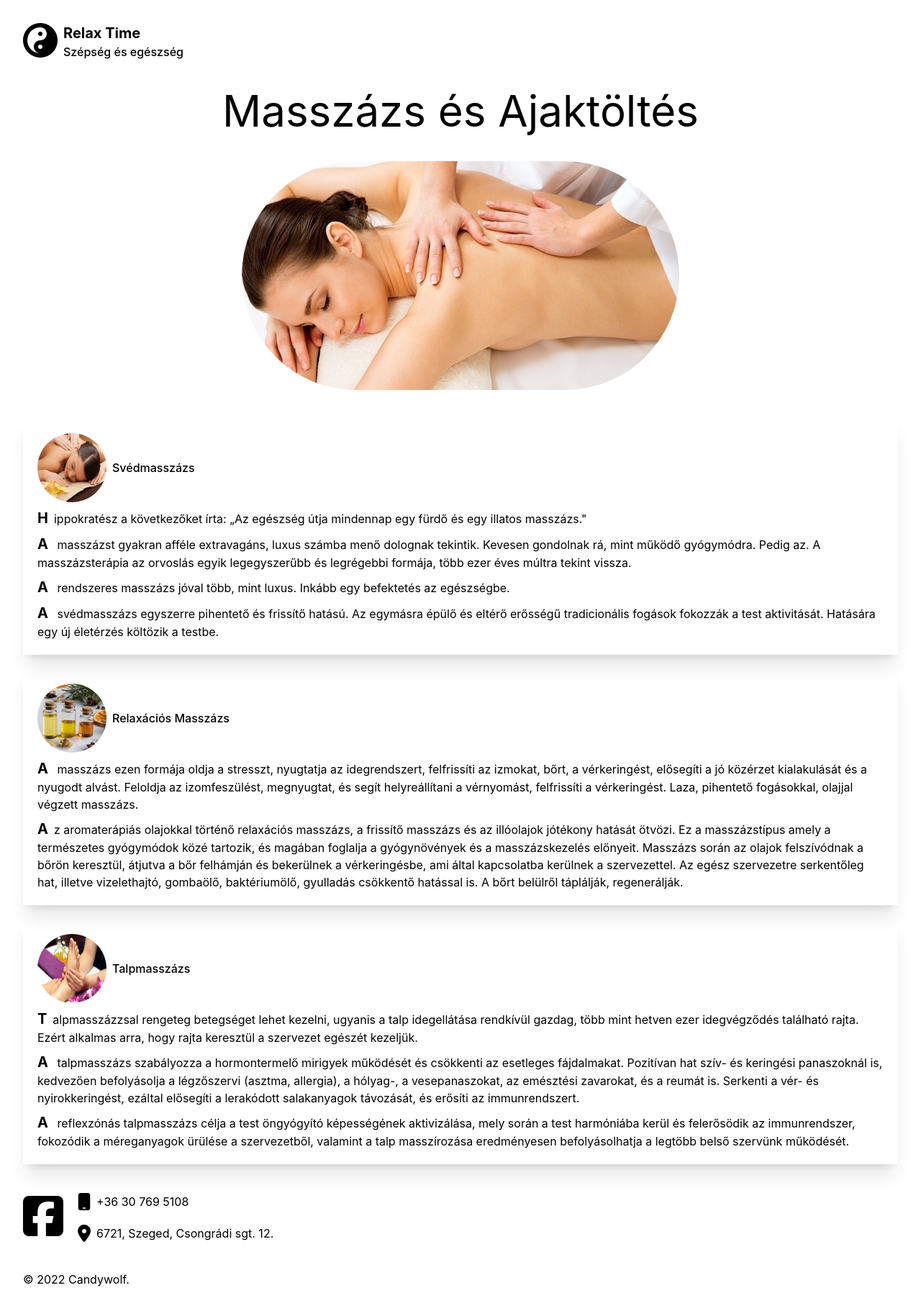
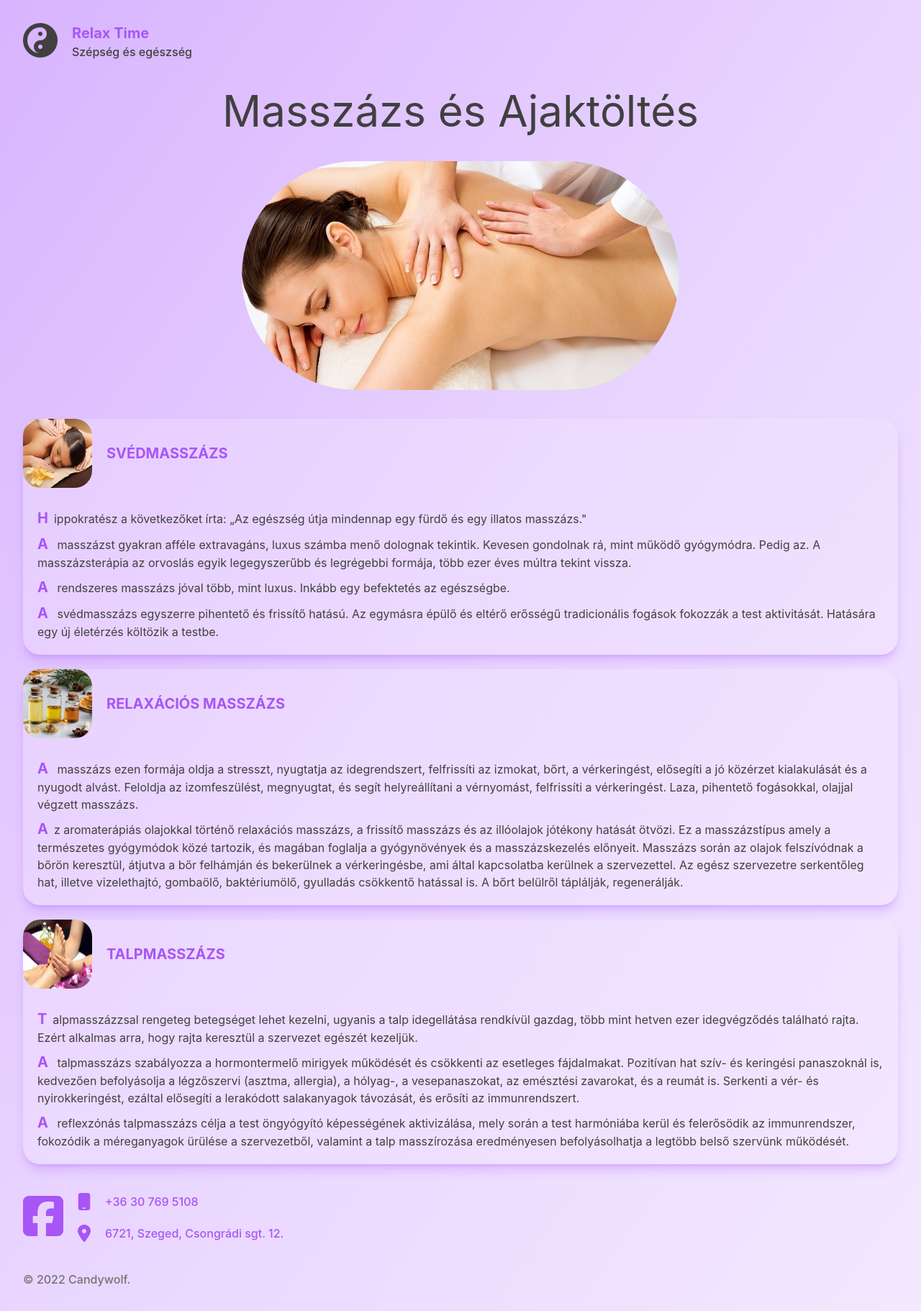
Before and after one commit to candywolf11/candywolf11.github.io, a React (Vite) app: page / in a window 1280 px wide. Shown: the whole page at 72% size. Built offline with nearby package versions, Linux system fonts and the light colour scheme.

Commit message:
style: light/dark purple theme

```diff
--- a/src/App.tsx
+++ b/src/App.tsx
@@ -10,7 +10,7 @@ export const App = () => {
   };
 
   return (
-    <div className="max-w-7xl p-8 m-auto">
+    <div className="m-auto max-w-7xl bg-gradient-to-br from-purple-300 via-purple-200 to-purple-100 p-8 text-neutral-700 dark:from-neutral-900 dark:via-neutral-800 dark:to-neutral-700 dark:text-neutral-300">
       <Header {...headerProps} />
       <Content {...mainProps} />
       <Footer />
--- a/src/components/Card.tsx
+++ b/src/components/Card.tsx
@@ -1,4 +1,3 @@
-
 export interface CardProps {
   image: string;
   title: string;
@@ -12,7 +11,7 @@ export const Card = ({
 }: CardProps) => {
   const paragraphs = paragraphList.map((paragraph, index) => (
     <p
-      className="mt-2 first-letter:mr-2 first-letter:text-xl first-letter:font-bold"
+      className="mt-2 first-letter:mr-2 first-letter:text-xl first-letter:font-bold first-letter:text-purple-500 dark:first-letter:text-purple-300"
       key={index}
     >
       {paragraph}
@@ -20,14 +19,17 @@ export const Card = ({
   ));
 
   return (
-    <div className="flex flex-col p-5 shadow-xl">
+    <div className="rounded-3xl bg-purple-100/30 shadow-lg shadow-purple-500/30 dark:bg-neutral-700/30  dark:shadow-neutral-800/30">
       <div className="flex items-center">
-        <div className="rounded-xl">
-          <img src={image} alt="image" className="h-24 w-24 rounded-full" />
-        </div>
-        <h3 className="ml-2 font-medium">{title}</h3>
+        <img src={image} alt="image" className="h-24 w-24 rounded-3xl" />
+        <h3 className="ml-5 text-xl font-bold uppercase text-purple-500 dark:text-purple-300">
+          {title}
+        </h3>
       </div>
-      <div>{paragraphs}</div>
+
+      <div className="flex flex-col p-5">
+        <div>{paragraphs}</div>
+      </div>
     </div>
   );
 };
--- a/src/index.scss
+++ b/src/index.scss
@@ -7,7 +7,7 @@
   --color-emerald: 20 184 166;
   --color-orange: 249 115 22;
 
-  --color-brand: var(--color-pink);
+  --color-brand: var(--color-purple);
 }
 
 @import 'tailwindcss/base';
--- a/src/layout/Content.tsx
+++ b/src/layout/Content.tsx
@@ -11,11 +11,11 @@ export const Content = ({ cards: cardList, mainTitle }: ContentProps) => {
       <main className="mt-10">
         <h1 className="text-bold text-center text-6xl">{mainTitle}</h1>
 
-        <div className="mt-10 flex flex-row justify-around">
+        <div className="mt-10 flex flex-row sm:justify-around">
           <img
             src="/massage/massage.jpg"
             alt="Massage image"
-            className="h-1/2 w-1/2 rounded-full"
+            className="h-1/2 sm:w-1/2 rounded-full"
           ></img>
         </div>
 
--- a/src/layout/Footer.tsx
+++ b/src/layout/Footer.tsx
@@ -1,28 +1,28 @@
 
 export const Footer = () => (
-  <footer className="mt-10 flex flex-col">
+  <footer className="mt-10 flex flex-col font-medium">
     <div className="flex gap-5">
-      <div className="footer--social">
+      <div className="footer--social text-purple-500 dark:text-purple-300">
         <a href="https://www.facebook.com/relaxtimeszeged" target="_blank" className='hover:opacity-50'>
           <i className="fa-brands fa-square-facebook fa-4x"></i>
         </a>
       </div>
 
-      <div className="flex flex-col gap-5">
+      <div className="flex flex-col gap-5 text-purple-500 dark:text-purple-300">
         <div className="flex items-center">
           <i className="fa-solid fa-mobile fa-xl"></i>
-          <h3 className="ml-2">+36 30 769 5108</h3>
+          <h3 className="ml-5">+36 30 769 5108</h3>
         </div>
         <div className="flex items-center">
           <i className="fa-sharp fa-solid fa-location-dot fa-xl"></i>
-          <h3 className="ml-2">
+          <h3 className="ml-5">
             6721, Szeged, Csongrádi sgt. 12.
           </h3>
         </div>
       </div>
     </div>
 
-    <div className="mt-10">
+    <div className="mt-10 text-neutral-500">
       <p>© 2022 Candywolf.</p>
     </div>
   </footer>
--- a/src/layout/Header.tsx
+++ b/src/layout/Header.tsx
@@ -1,16 +1,17 @@
-
 export interface HeaderProps {
   title: string;
   subtitle: string;
 }
 
 export const Header = ({ title, subtitle }: HeaderProps) => (
-  <header className='flex'>
-      {/* <img src="/logo.svg" className="header--logo" alt="Logo" /> */}
-      <i className="fa-solid fa-yin-yang fa-3x"></i>
-      <div className="ml-2">
-        <h1 className='font-bold text-xl'>{title}</h1>
-        <h2 className='font-medium'>{subtitle}</h2>
-      </div>
+  <header className="flex">
+    {/* <img src="/logo.svg" className="header--logo" alt="Logo" /> */}
+    <i className="fa-solid fa-yin-yang fa-3x"></i>
+    <div className="ml-5">
+      <h1 className="text-xl font-bold text-purple-500 dark:text-purple-300">
+        {title}
+      </h1>
+      <h2 className="font-medium">{subtitle}</h2>
+    </div>
   </header>
 );
```
